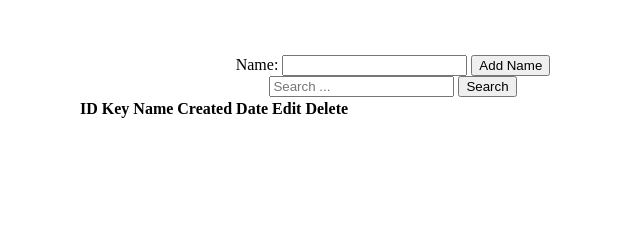
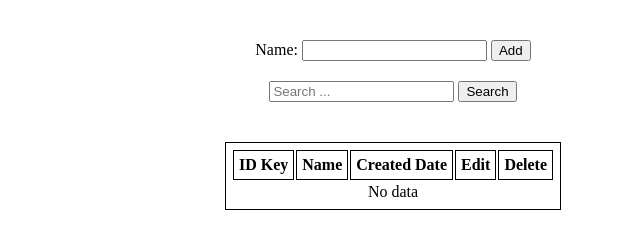
Before and after one commit to Fancystacks/SQL-Data-Archive, a plain HTML site: page client/index.html in a window 1280 px wide. Shown: the whole page, without its empty margins (247-887 px from the left). Drawn offline with Linux system fonts and the light colour scheme.

Commit message:
added table

```diff
--- a/client/index.html
+++ b/client/index.html
@@ -10,7 +10,7 @@
     <main>
       <label>Name:</label>
       <input type="text" id="input-name" />
-      <button>Add Name</button>
+      <button>Add</button>
       <div>
         <input placeholder="Search ..." id="search-name" />
         <button id="search-button">Search</button>
@@ -23,6 +23,7 @@
           <th>Edit</th>
           <th>Delete</th>
         </thead>
+        <tbody></tbody>
       </table>
     </main>
     <script src="index.js"></script>
--- a/client/index.js
+++ b/client/index.js
@@ -0,0 +1,11 @@
+document.addEventListener('DOMContentLoaded', () => {
+    showDataTable([]);
+});
+
+function showDataTable(data) {
+    const table = document.querySelector('table tbody');
+
+if (data.length === 0) {
+        table.innerHTML = "<tr><td class='no-data' colspan='5'>No data</td></tr>";
+    }
+}
--- a/client/styles.css
+++ b/client/styles.css
@@ -1,5 +1,17 @@
 main {
   width: 50%;
   text-align: center;
-  margin: 55px auto;
+  margin: 40px auto;
 }
+
+table,
+th,
+thead {
+  border: 1px double black;
+  padding: 5px;
+}
+
+table,
+#search-name {
+  margin: 20px auto;
+}
```
